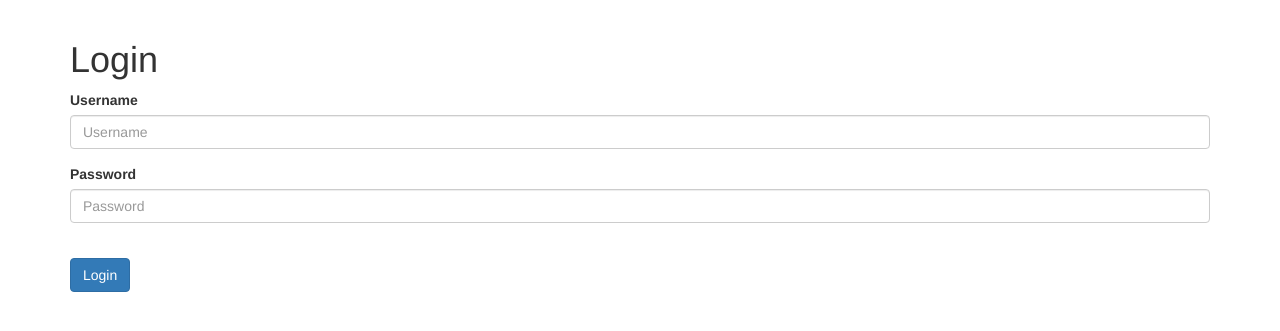
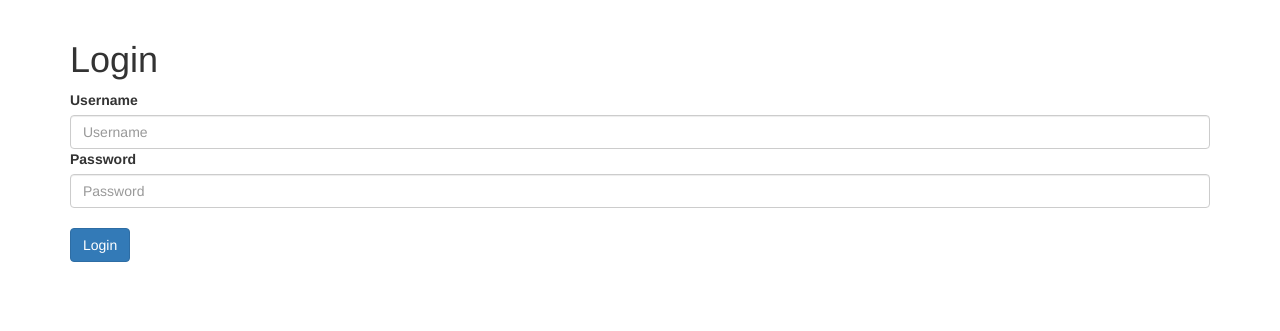
Before and after one commit to Gelato-Papoy/isag-secure-web, a Django app: page / in a window 1280 px wide. Shown: the part 51-382 px from the top of the page. Run offline with Django 3.2, Linux system fonts and the light colour scheme; some libraries are stand-ins or nearby versions.

Commit message:
Update login.html

```diff
--- a/secure_chat_web/templates/chater/login.html
+++ b/secure_chat_web/templates/chater/login.html
@@ -5,14 +5,14 @@
 
         <form class="form-signin" method="post" action="/loginsuccess/">
             {% csrf_token %}
-            <div class="form-group">
+            <!--<div class="form-group">-->
                 <label>Username</label>
                 <input type="text" class="form-control" name="username" id="username" placeholder="Username">
-            </div>
-            <div class="form-group">
+            <!--</div>-->
+            <!--<div class="form-group">-->
                 <label>Password</label>
                 <input type="password" class="form-control" name="password" id="password" placeholder="Password">
-            </div>
+            <!--</div>-->
             <br>
             <button type="submit" class="btn btn-primary">Login</button>
         </form>
```
